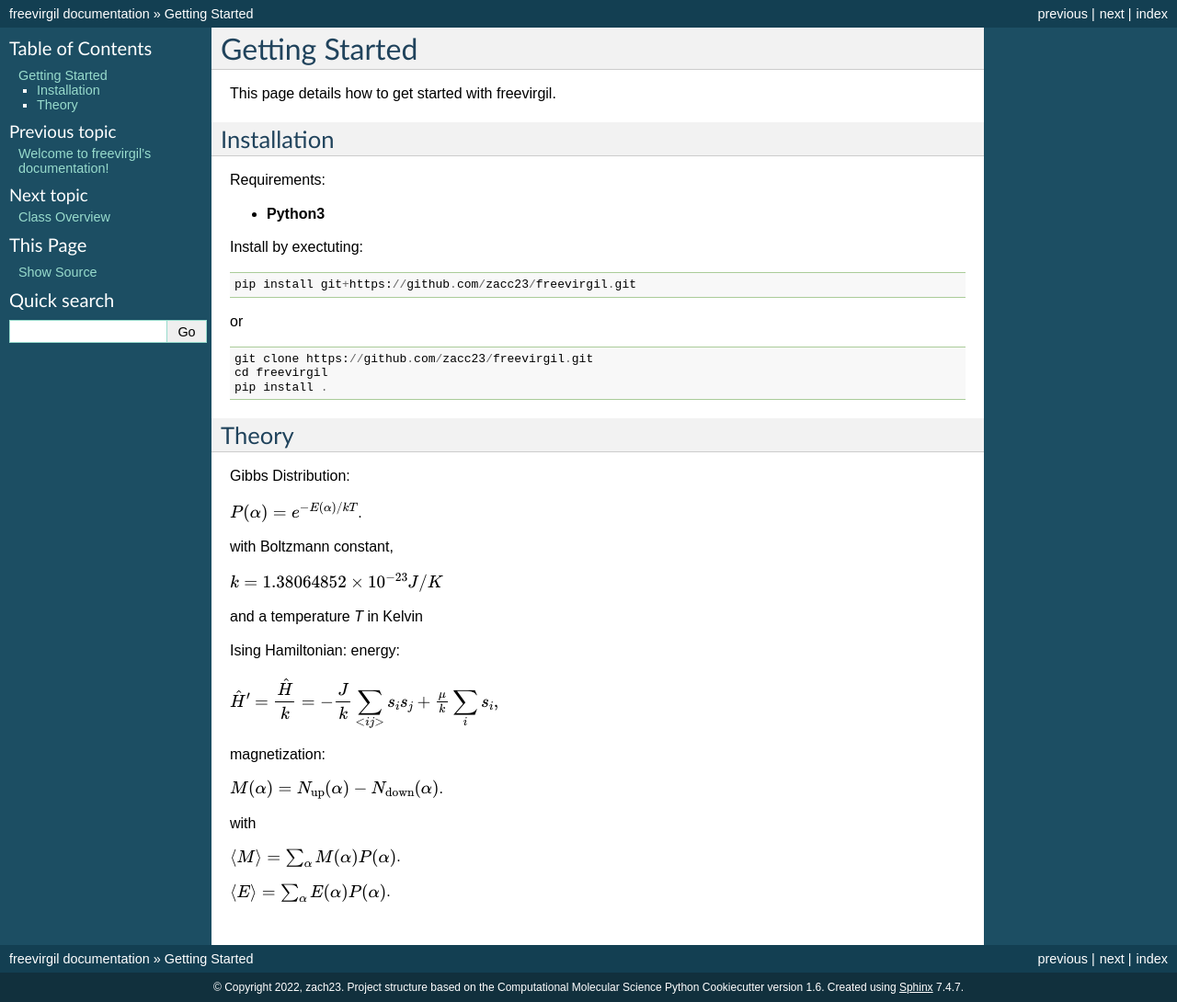
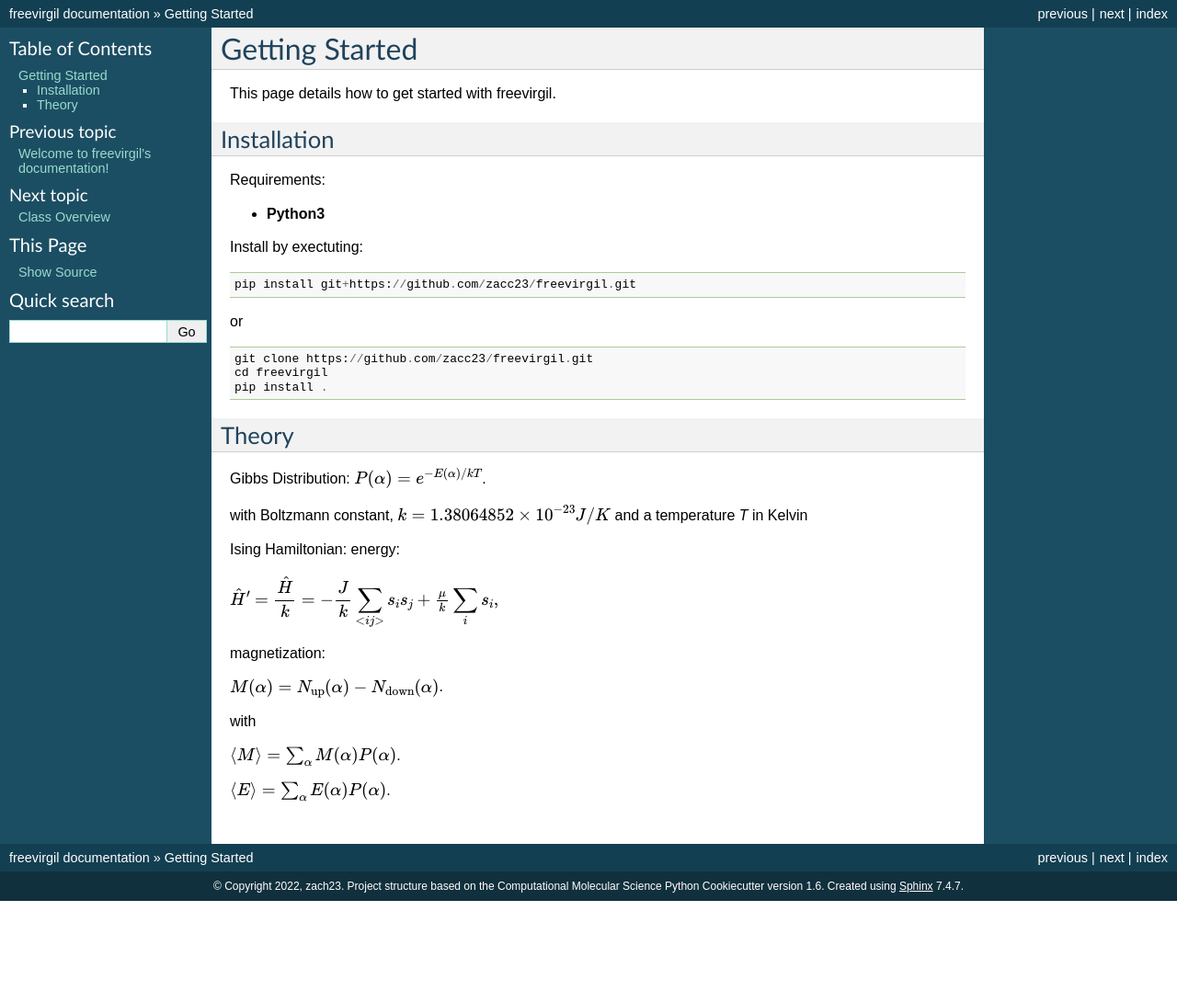
Before and after one commit to zacc23/freevirgil, a Sphinx documentation site: the page built from docs/getting_started.rst, in a window 1280 px wide. Shown: the whole page at 92% size. Built offline with Sphinx 7.4.7, drawn with Linux system fonts in a browser that asks for light colours; the version number could not be read and is left out; after the commit the page ends 980 px from its top, so only the background shows below that.

Commit message:
update getting started again again

```diff
--- a/docs/getting_started.rst
+++ b/docs/getting_started.rst
@@ -24,15 +24,9 @@ or
 
 Theory
 ----------
-Gibbs Distribution:
+Gibbs Distribution: :math:`P(\alpha) = e^{-E(\alpha)/kT}`.
 
-:math:`P(\alpha) = e^{-E(\alpha)/kT}`.
-
-with Boltzmann constant,
-
-:math:`k = 1.38064852 \times 10^{-23} J/K`
-
-and a temperature `T` in Kelvin
+with Boltzmann constant, :math:`k = 1.38064852 \times 10^{-23} J/K` and a temperature `T` in Kelvin
 
 Ising Hamiltonian:
 energy:
```
